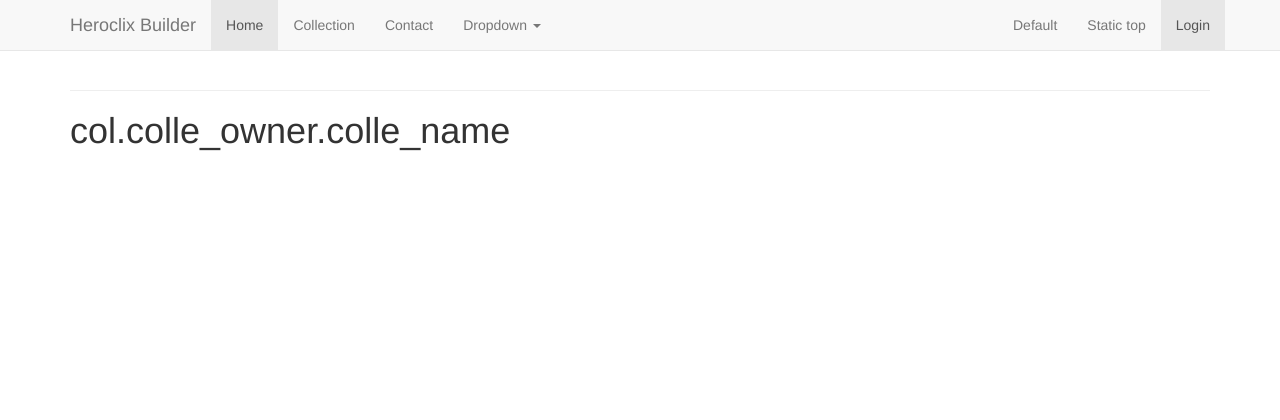
After one commit to P-Castro/hcbuilder, a Flask app: page /col/1 in a window 1280 px wide. The commit adds this page. Shown: the top 420 px of the page. Run offline with Flask 2, Linux system fonts and the light colour scheme; data that the repository does not hold is empty; some libraries are stand-ins or nearby versions.

Commit message:
colpieces

```diff
--- a/app/routes.py
+++ b/app/routes.py
@@ -2,7 +2,7 @@ from flask import render_template, redirect, request, url_for, flash
 from app import app, db
 from app.forms import LoginForm, RegisterForm
 from flask_login import current_user, login_user, logout_user, login_required
-from app.models import User, Collection
+from app.models import User, Collection, Pieces
 from werkzeug.urls import url_parse
 
 @app.route('/')
@@ -15,10 +15,12 @@ def collection():
     colle = Collection.query.all()
     return render_template('collection.html', colle=colle, title='Collection')
 
-#@app.route('/pieces/<collection>')
-#def pieces(pieces):
-#    pieces = Pieces.query.all()
-#    return render_template('pieces.html', pieces=pieces, title='Pieces')
+@app.route('/col/<id>')
+def col(id):
+    #col = Pieces.query.filter_by(collection_id = int(id))
+    col = Collection.query.filter_by(id=id)
+    return render_template('colpieces.html', col=col, title='Collection Pieces')
+
 
 @app.route('/login', methods=['GET', 'POST'])
 def login():
--- a/app/templates/collection.html
+++ b/app/templates/collection.html
@@ -4,7 +4,7 @@
     <div>
         <ul>
          {% for colle in colle %}
-          <li style="font-size: 30pt" ><input type="image" src="" alt=""><a href="{{ url_for('collection') }}">{{ colle.colle_name }}</a></li>
+          <li style="font-size: 30pt"><a href="{{ url_for('col', id=colle.id) }}">{{ colle.colle_name }}</a></li>
          {% endfor %}
         </ul>
     </div>
--- /dev/null
+++ b/app/templates/colpieces.html
@@ -0,0 +1,12 @@
+{% extends "layout.html" %}
+{% block content %}
+ <h1> col.colle_owner.colle_name </h1>
+    <div>
+        <ul>
+         {% for col in col %}
+        <!--  <li style="font-size: 30pt">{{ col.piece_number, col.piece_name }}</a></li> -->
+          <li style="font-size: 30pt">{{ col.colle_owner.piece_number, col.collection.piece_name }}</a></li>
+         {% endfor %}
+        </ul>
+    </div>
+{% endblock %}
```
Also changed, not shown: app.db.
